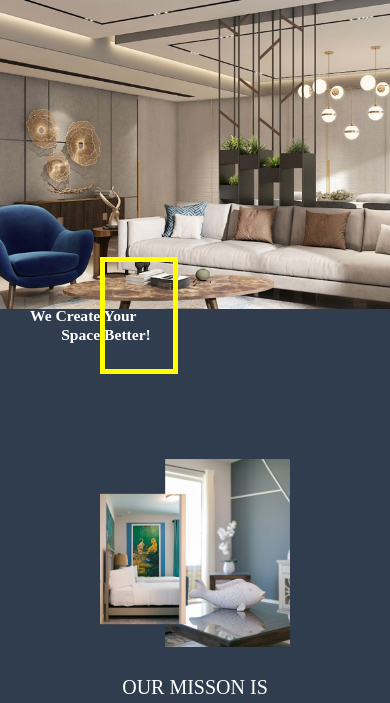
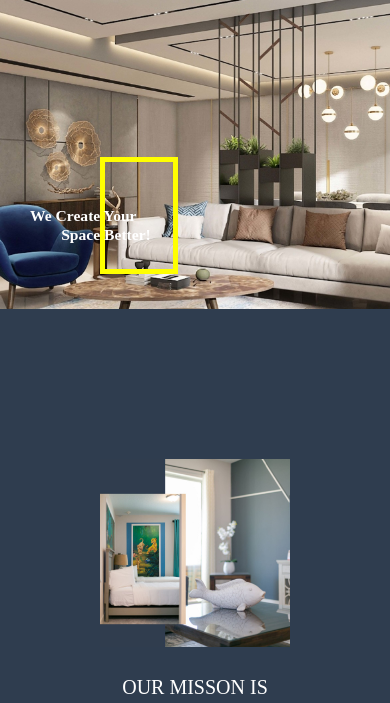
Before and after one commit to yajunfl/zen-old, a plain HTML site: page index.html in a window 390 px wide. Shown: the part 93-796 px from the top of the page. Drawn offline with nearby package versions, Linux system fonts and the light colour scheme.

Commit message:
Add files via upload

```diff
--- a/css/styles.css
+++ b/css/styles.css
@@ -267,7 +267,7 @@ a:hover {
     width: 20vw;
     border: 5px solid;
 
-    top: 350px;
+    top: 250px;
     left:100px;
 
     margin: auto;
@@ -281,7 +281,7 @@ a:hover {
     color: white;
     font-size:4vw;
     font-weight: bold;
-    top: 400px;
+    top: 300px;
     left: 10px;
   }
 }
```
